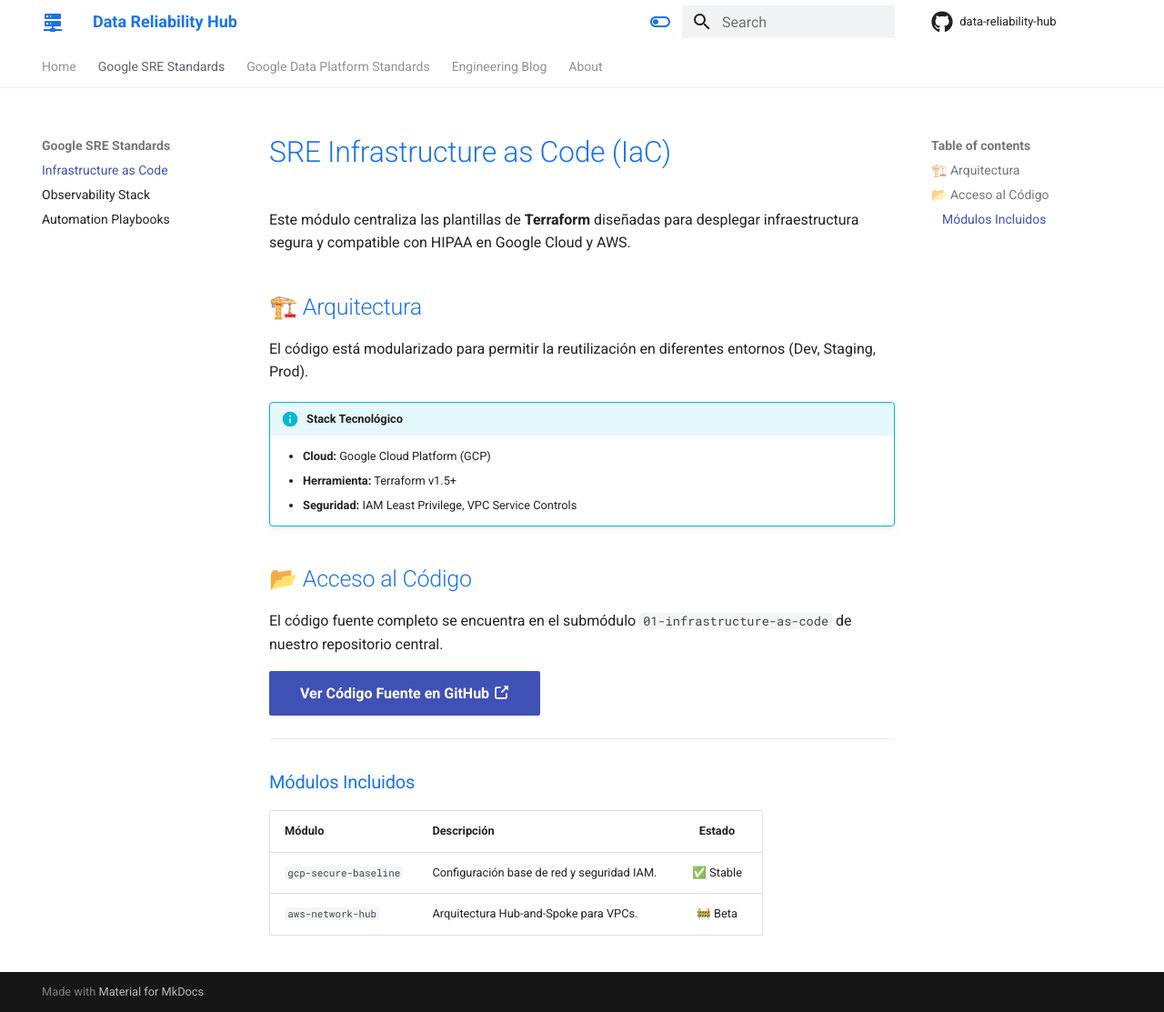
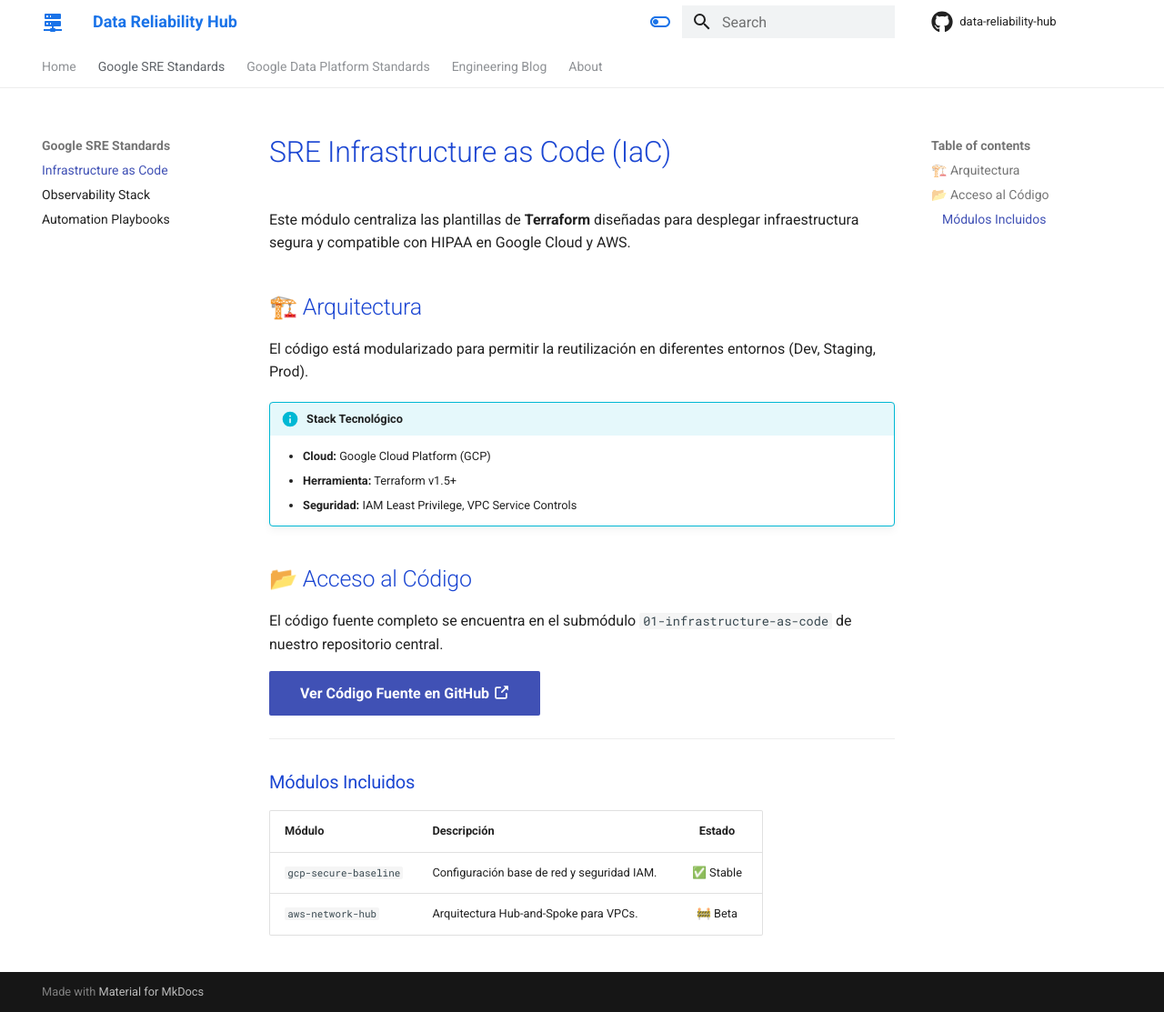
Before and after one commit to mcatalangt/data-reliability-hub, an MkDocs documentation site: the page built from docs/modules/sre/iac.md, in a window 1280 px wide and 1113 px high. Shown: the whole window at 91% size. Built offline with MkDocs 1.6.1 and Material for MkDocs 9.7.7, drawn with Linux system fonts in a browser that asks for light colours; comment, search, counter and statistics services are not loaded.

```diff
--- a/docs/stylesheets/extra.css
+++ b/docs/stylesheets/extra.css
@@ -22,7 +22,7 @@
 
 /* Títulos H1, H2 azules */
 h1, h2, h3 {
-    color: #1a73e8 !important;
+    color: #1b46d2 !important;
 }
 
 /* Arreglo para que los iconos de búsqueda se vean en fondo blanco */
```
